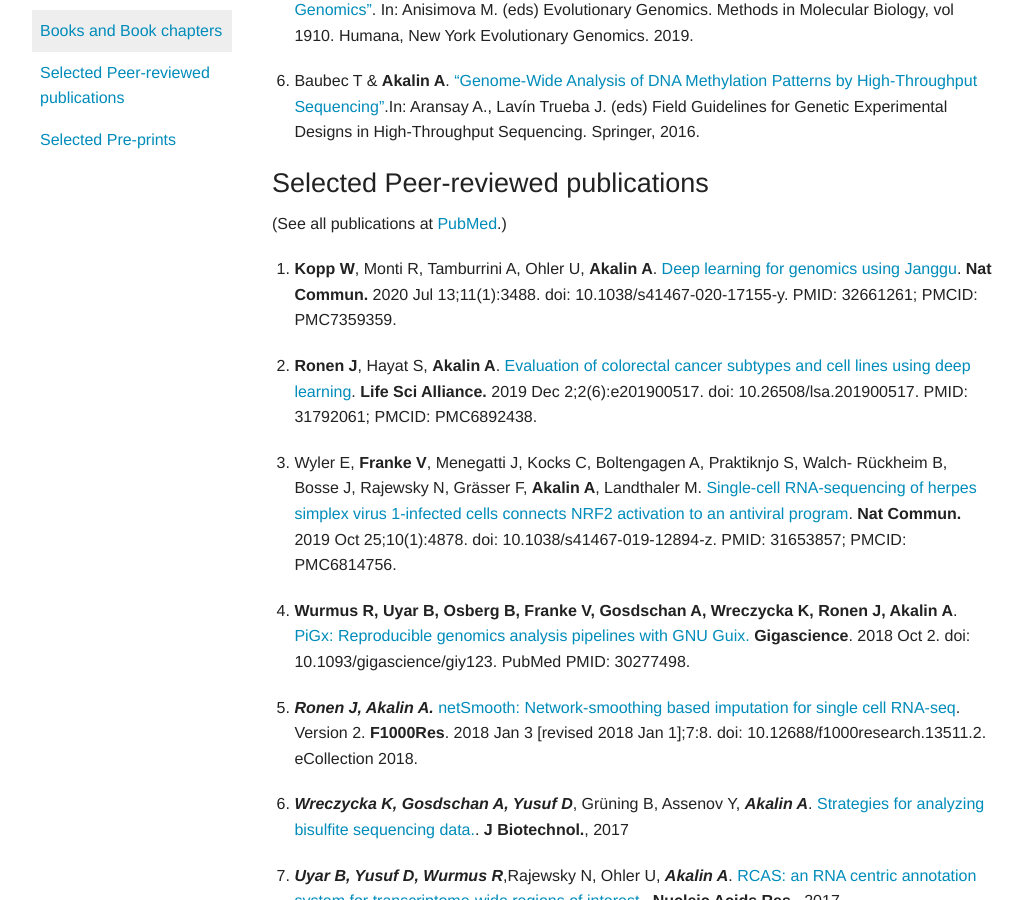
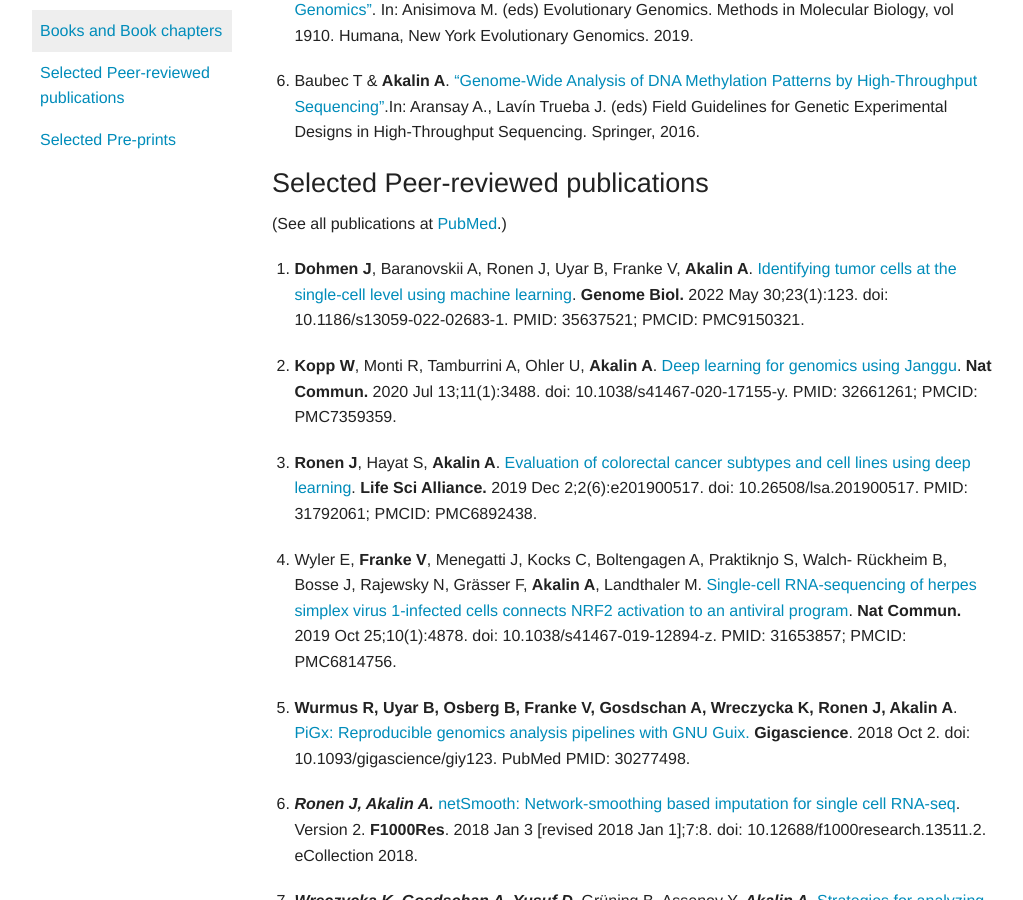
Before and after one commit to BIMSBbioinfo/bimsbbioinfo.github.io, a Jekyll site: the page built from publications.markdown, in a window 1280 px wide and 900 px high, scrolled down 529 px. Shown: the whole window, without its empty margins (133-1156 px from the left). Built offline with Jekyll 4.4.1, drawn with Linux system fonts in a browser that asks for light colours; our own code applies the rules of GitHub Pages for plain Markdown files.

Commit message:
Update publications.markdown

```diff
--- a/publications.markdown
+++ b/publications.markdown
@@ -27,6 +27,9 @@ layout: with-nav
 
 (See all publications at [PubMed](https://pubmed.ncbi.nlm.nih.gov/?term=Akalin%2C+Altuna%5BFull+Author+Name%5D+OR+Alkalin%2C+Altuna%5BFull+Author+Name%5D&sort=date).)
 
+1. **Dohmen J**, Baranovskii A, Ronen J, Uyar B, Franke V, **Akalin A**.
+[Identifying tumor cells at the single-cell level using machine learning](https://pubmed.ncbi.nlm.nih.gov/35637521/).
+**Genome Biol.** 2022 May 30;23(1):123. doi: 10.1186/s13059-022-02683-1. PMID: 35637521; PMCID: PMC9150321.
 
 1. **Kopp W**, Monti R, Tamburrini A, Ohler U, **Akalin A**. [Deep learning for genomics
 using Janggu](https://pubmed.ncbi.nlm.nih.gov/32661261/). **Nat Commun.** 2020 Jul 13;11(1):3488. doi:
```
